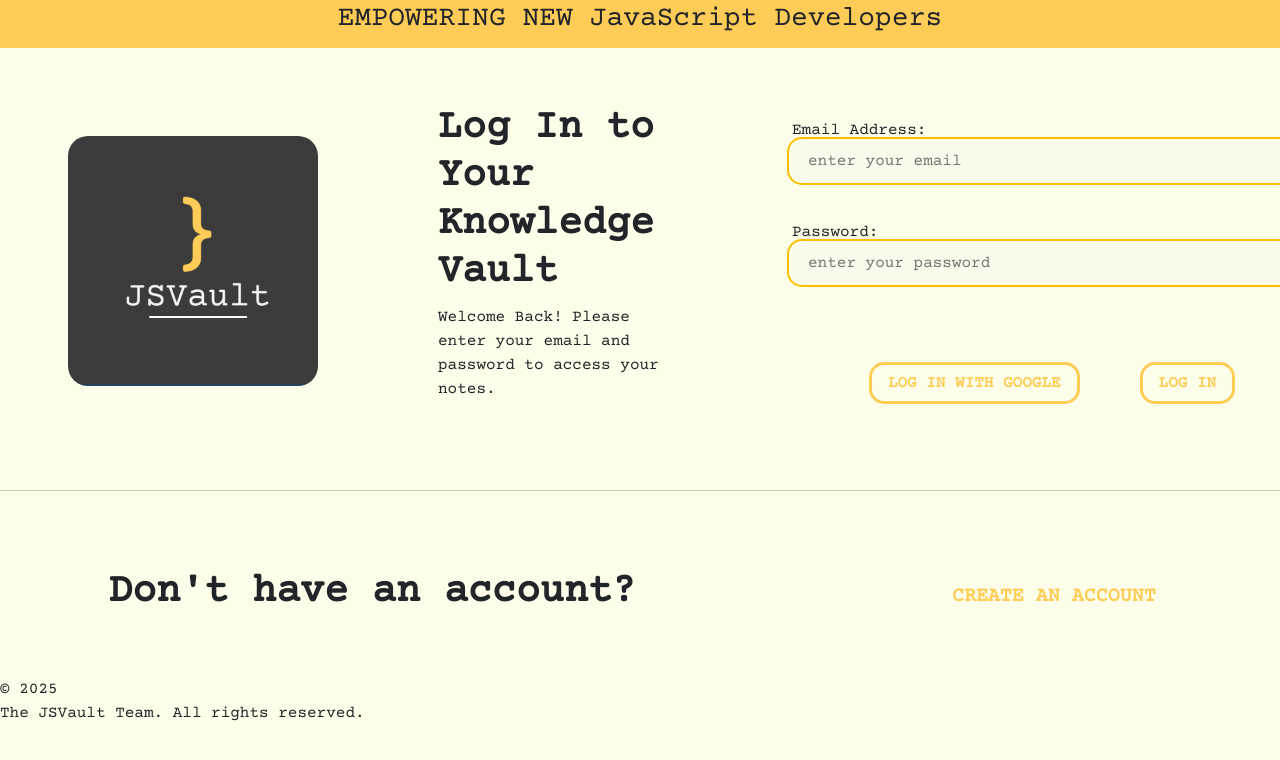
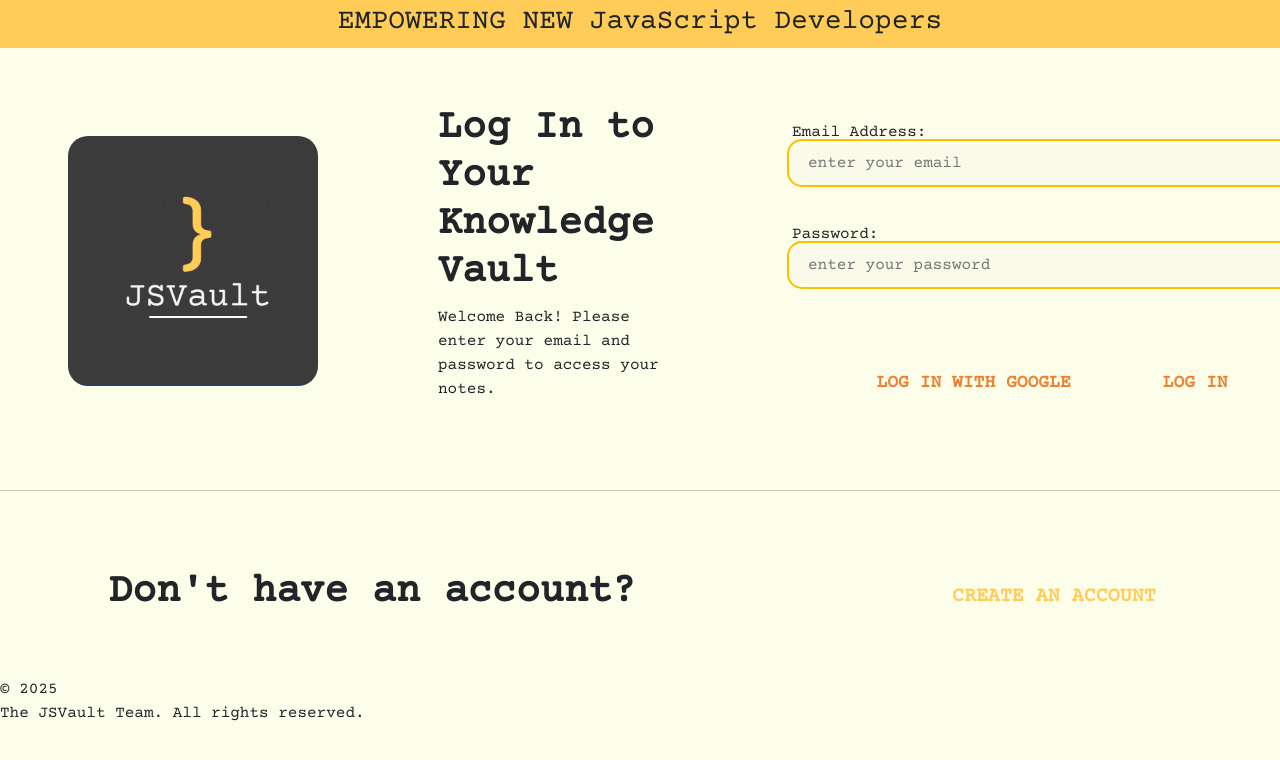
Before and after one commit to Dharmraj06/JSVault, a React (Vite) app in the folder my-react-app/: page / in a window 1280 px wide. Shown: the top 760 px of the page. Built offline with nearby package versions, Linux system fonts and the light colour scheme.

Commit message:
updated button css

```diff
--- a/my-react-app/package.json
+++ b/my-react-app/package.json
@@ -5,7 +5,7 @@
   "type": "module",
   "scripts": {
     "start": "vite",
-    "dev": "nodemon C:\\Users\\user\\Desktop\\JSVault\\JSVault\\my-react-app\\src\\server\\server.js",
+    "dev": "nodemon C:\\Users\\vaghe\\OneDrive\\Desktop\\Coding\\Development\\JS-MERN\\JSVault\\my-react-app\\src\\server\\server.js",
     "build": "vite build",
     "lint": "eslint .",
     "preview": "vite preview"
--- a/my-react-app/src/client/login.jsx
+++ b/my-react-app/src/client/login.jsx
@@ -99,6 +99,7 @@ export default function Login() {
           <Link to="/register" className="button-link lite">
             Create an Account
           </Link>
+
           {/* <button className="button lite">Create an Account</button> */}
         </div>
 
--- a/my-react-app/src/client/public/login.css
+++ b/my-react-app/src/client/public/login.css
@@ -19,6 +19,7 @@ body {
         display: flex;
         justify-content: center;
         align-items: center;
+        padding-top: 5px;
 }
 
 .loginsection{
@@ -66,13 +67,13 @@ body {
 }
 
 button {
-  font-size: 16px;
-  color: #FFCC57;
+  font-size: 18px;
+  color: #EF802F;
   font-family: inherit;
   font-weight: 800;
   cursor: pointer;
   position: relative;
-  border: 3px solid #FFCC57;
+  border: none;/*  2px solid #FFCC57;  */
   background: none;
   text-transform: uppercase;
   transition-timing-function: cubic-bezier(0.25, 0.8, 0.25, 1);
@@ -81,16 +82,22 @@ button {
   /* text-decoration: none;
   display: inline-block; */
   padding: 6px 16px;
-  border-radius: 15px;
+  border-radius: 5px;
 }
 
 button:focus,
+
+
 button:hover {
   color: #EF802F;
 ;
 }
 
-
+button:focus:after,
+button:hover:after {
+  width: 100%;
+  left: 0%;
+}
 
 button:after {
   content: "";
@@ -100,7 +107,7 @@ button:after {
   position: absolute;
   width: 0%;
   height: 2px;
-  background-color: #FFCC57;
+  background-color: #EF802F;
   transition-timing-function: cubic-bezier(0.25, 0.8, 0.25, 1);
   transition-duration: 400ms;
   transition-property: width, left;
@@ -158,7 +165,7 @@ hr{
 
 .button-link:focus,
 .button-link:hover {
-  color: #EF802F;
+  color: #FEBF00;
 }
 
 .lite{
@@ -170,7 +177,9 @@ hr{
   left: 0%;
 
 }
-
+.lite::after{
+        background-color:#FEBF00;
+}
 
 .button-link::after {
   content: "";
@@ -180,7 +189,7 @@ hr{
   position: absolute;
   width: 0%;
   height: 2px;
-  background-color: #FFCC57;
+  background-color: #FEBF00;
   transition-timing-function: cubic-bezier(0.25, 0.8, 0.25, 1);
   transition-duration: 400ms;
   transition-property: width, left;
```
